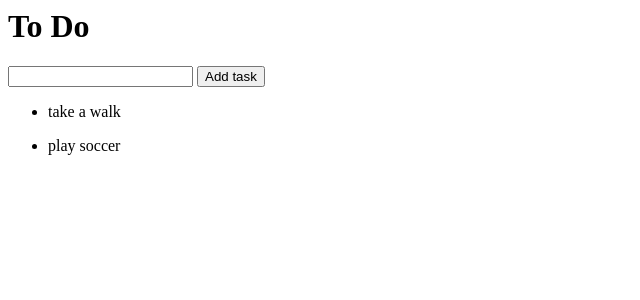
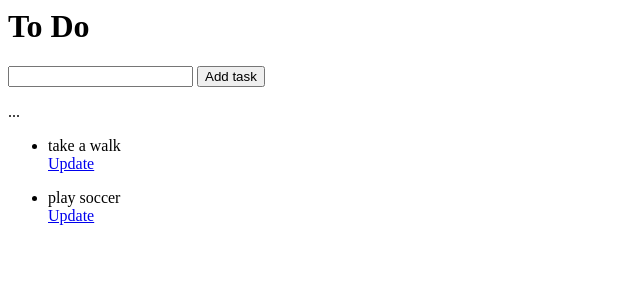
Before and after one commit to LuyoloFikeni/todo, a Django app: page / in a window 1280 px wide. Shown: the top 300 px of the page, without its empty margins (0-640 px from the left). Run offline with Django 5.2, Linux system fonts and the light colour scheme; data comes from the database, SQL or seed files in the repository.

Commit message:
modified:   DJANGO_TODO/tasks/__pycache__/urls.cpython-310.pyc 	modified:   DJANGO_TODO/tasks/__pycache__/views.cpython-310.pyc 	modified:   DJANGO_TODO/tasks/templates/tasks/list.html 	new file:   DJANGO_TODO/tasks/templates/tasks/update.html 	modified:   DJANGO_TODO/tasks/urls.py 	modified:   DJANGO_TODO/tasks/views.py

```diff
--- a/DJANGO_TODO/tasks/templates/tasks/list.html
+++ b/DJANGO_TODO/tasks/templates/tasks/list.html
@@ -1,12 +1,15 @@
 <h1>To Do</h1>
+
 <form>
     {{ form.text }}
     <input type="Submit" value="Add task">
 </form>
+...
 {% for task in tasks %}
 <div>
     <ul>
-        <li>{{ task }}</li>
+        <li>{{task}}</li>
+        <a href="{% url 'update' task.id %}">Update</a>
     </ul>
 </div>
 {% endfor %}
--- /dev/null
+++ b/DJANGO_TODO/tasks/templates/tasks/update.html
@@ -0,0 +1,6 @@
+<h1>Update</h1>
+<form method="POST">
+    {% csrf_token %}
+    {{ form }}
+    <input type="Submit" value="Update">
+</form>
--- a/DJANGO_TODO/tasks/urls.py
+++ b/DJANGO_TODO/tasks/urls.py
@@ -3,5 +3,6 @@ from . import views
 
 
 urlpatterns = [
-    path('', views.index, name='list')
+    path('', views.index),
+    path('update/', views.update, name='update'),
     ]
--- a/DJANGO_TODO/tasks/views.py
+++ b/DJANGO_TODO/tasks/views.py
@@ -1,10 +1,26 @@
 from django.shortcuts import render
 from .models import Task
 from .forms import TaskForm
-
+from django.shortcuts import redirect
 
 def index(request):
     tasks = Task.objects.all()
     form = TaskForm()
+    if request.method == 'POST':
+        form = TaskForm(request.POST)
+        if form.is_valid():
+            form.save()
+        return redirect("/")
     context = {'tasks': tasks, 'form': form}
     return render(request, 'tasks/list.html', context)
+
+def update(request, id):
+    task = Task.objects.get(id=id)
+    form = TaskForm(instance=task)
+    if request.method == 'POST':
+        form = TaskForm(request.POST, instance=task)
+        if form.is_valid():
+            form.save()
+        return redirect("/")
+    context = {'form': form}
+    return render(request, 'tasks/update.html', context)
```
